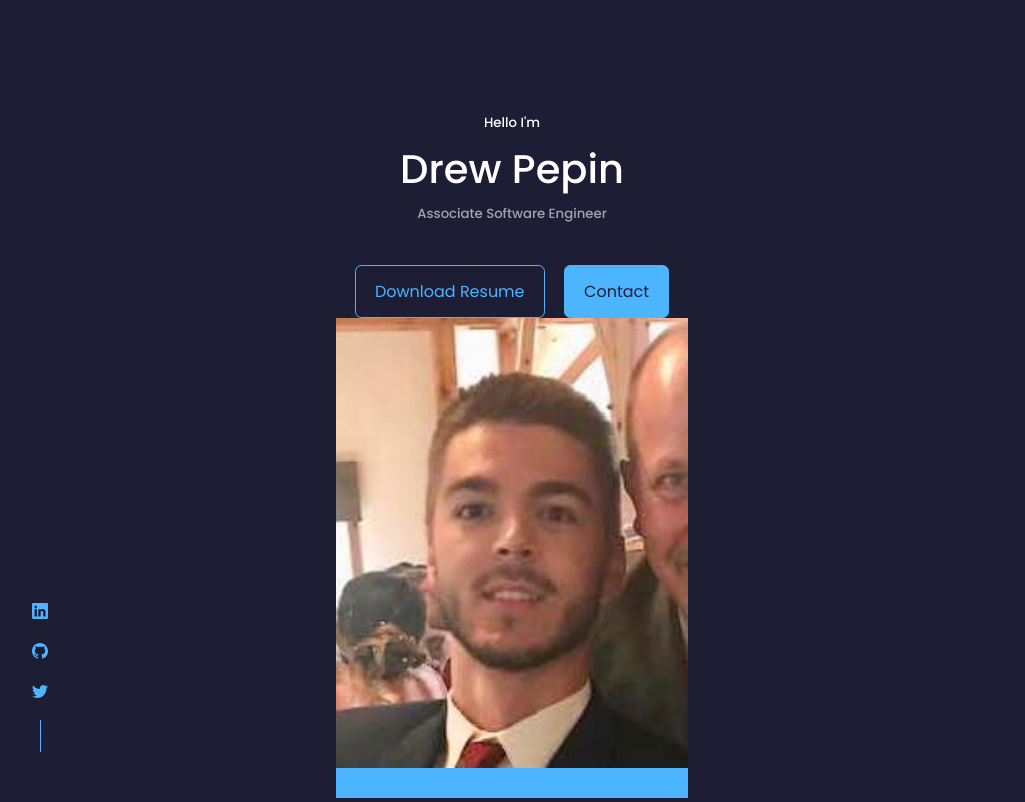
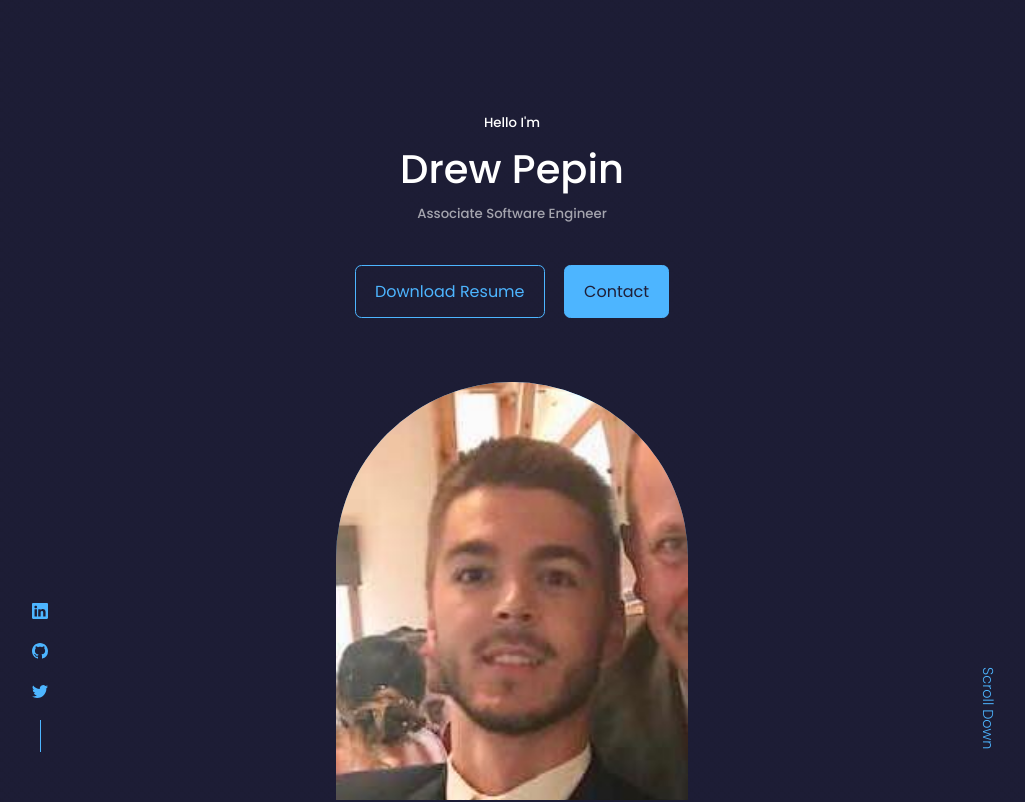
Before and after one commit to drewpepin1995/React-Portfolio, a React (Create React App) app: page / in a window 1280 px wide. Shown: the top 802 px of the page, without its empty margins (128-1153 px from the left). Built offline with nearby package versions, Linux system fonts and the light colour scheme.

Commit message:
Styling Image

```diff
--- a/src/components/Header/Header.jsx
+++ b/src/components/Header/Header.jsx
@@ -17,7 +17,7 @@ const Header = () => {
           <img src={Me} alt='' />
         </div>
 
-        <a href='#contact' className='scroll_down'>Scroll Down</a>
+        <a href='#contact' className='scroll__down'>Scroll Down</a>
       </div>
 
     </header>
--- a/src/components/Header/header.css
+++ b/src/components/Header/header.css
@@ -35,9 +35,22 @@ header {
 }
 
 .me {
-    background: var(--color-primary);
+    background: linear-gradient(var(--color-primary), transparent);
     width: 22rem;
     height: 30rem;
     position: absolute;
     left: calc(50% - 11rem);
+    margin-top: 4rem;
+    border-radius: 12rem 12rem 0 0;
+    overflow: hidden;
+
 }
+
+.scroll__down {
+    position: absolute;
+    right: -2.3rem;
+    bottom: 5rem;
+    transform: rotate(90deg);
+    font-weight: 300;
+    font-size: 0.9rem;
+}
```
